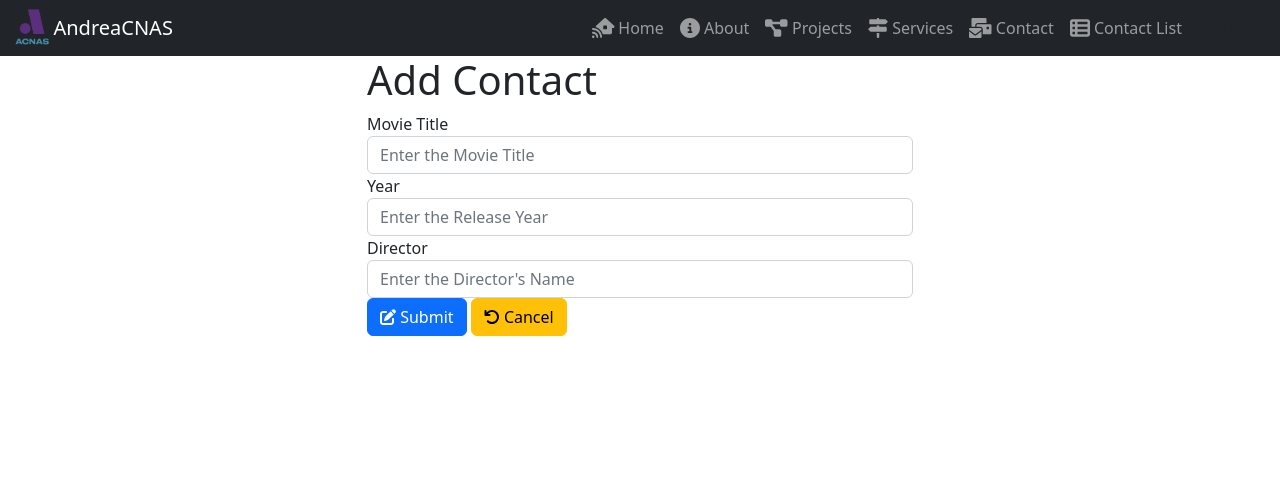
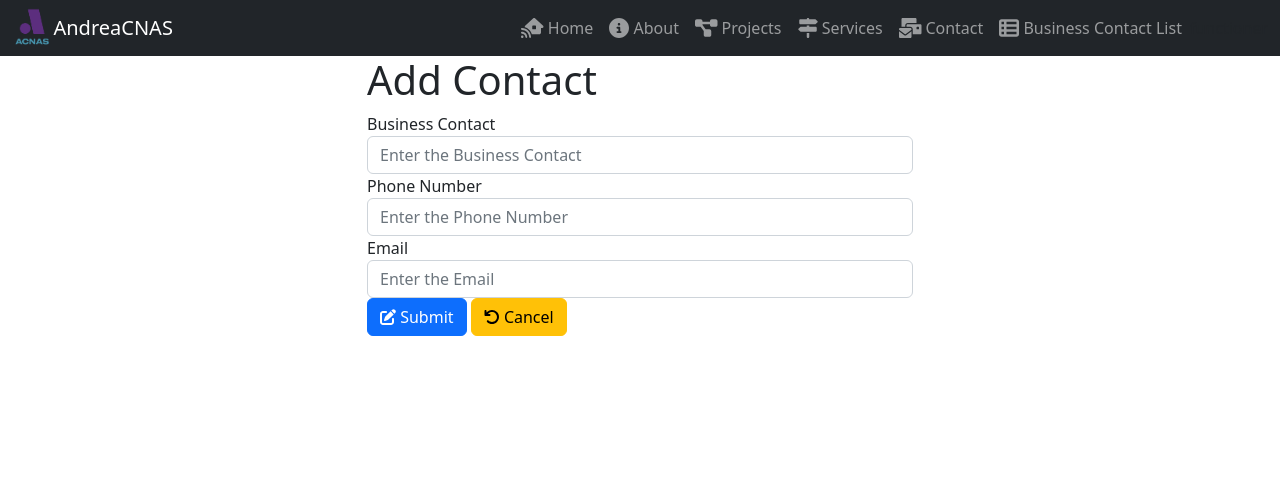
Before and after one commit to Andreacnas/COMP229-Assignment2, a Node server app: page /contacts-add in a window 1280 px wide. Shown: the top 484 px of the page. Run offline with Node 20, Linux system fonts and the light colour scheme; some libraries are stand-ins or nearby versions.

Commit message:
updated contacts cotrollers, views(update amd list), routes, etc

```diff
--- a/app/controllers/contacts.controller.server.js
+++ b/app/controllers/contacts.controller.server.js
@@ -12,12 +12,12 @@ export function DisplayContactsList(req, res, next){
             res.end(err);
         }
 
-        res.render('index', {title: 'Contacts List', page: 'contacts/list', contacts: contactsCollection});
+        res.render('index', {title: 'Business Contact List', page: 'contacts/list', contacts: contactsCollection});
     })
 }
 
 export function DisplayContactsAddPage(req, res, next){
-    res.render('index', { title: 'Add Contact', page: 'contacts/edit', contacts: {} });
+    res.render('index', { title: 'Add Contact', page: 'contacts/update', contacts: {} });
 }
 
 export function ProcessContactsAddPage(req, res, next){
@@ -38,7 +38,7 @@ export function ProcessContactsAddPage(req, res, next){
     } )
 }
 
-export function DisplayContactsEditPage(req, res, next){
+export function DisplayContactsUpdatePage(req, res, next){
     let id = req.params.id;
 
     contactsModel.findById(id, (err, contacts) => {
@@ -47,11 +47,11 @@ export function DisplayContactsEditPage(req, res, next){
             res.end(err);
         }
 
-        res.render('index', { title: 'Edit Contact', page: 'contacts/edit', contacts: contacts });
+        res.render('index', { title: 'Update Contact', page: 'contacts/update', contacts: contacts });
     });
 }
 
-export function ProcessContactsEditPage(req, res, next){
+export function ProcessContactsUpdatePage(req, res, next){
 
     let id = req.params.id;
 
--- a/app/views/components/header.ejs
+++ b/app/views/components/header.ejs
@@ -37,7 +37,7 @@ Date: Oct xxth, 2022 -->
         </li>
 
         <li class="nav-item">
-          <a class="nav-link <%= (page == 'contacts-list') ? 'active' : ''; %>" aria-current="page" href="/contacts-list"><i class="fa-solid fa-table-list fa-lg"></i> Contact List</a>
+          <a class="nav-link <%= (page == 'contacts-list') ? 'active' : ''; %>" aria-current="page" href="/contacts-list"><i class="fa-solid fa-table-list fa-lg"></i> Business Contact List</a>
         </li>
       </ul>
     </div>functioner
--- a/app/views/content/contacts/edit.ejs
+++ b/app/views/content/contacts/update.ejs
@@ -6,30 +6,30 @@
             <form class="form" method="POST">
                 <input type="hidden" name="id" value="<%= contacts._id %>" >
                 <div class="form-group">
-                    <label for="nameTextField">Movie Title</label>
+                    <label for="nameTextField">Business Contact</label>
                     <input type="text" class="form-control"
                     id="nameTextField"
-                    placeholder="Enter the Movie Title"
+                    placeholder="Enter the Business Contact"
                     name="name"
                     value="<%= contacts.name %>"
                     required>
                 </div>
 
                 <div class="form-group">
-                    <label for="authorTextField">Year</label>
+                    <label for="authorTextField">Phone Number</label>
                     <input type="number" class="form-control"
                     id="authorTextField"
-                    placeholder="Enter the Release Year"
+                    placeholder="Enter the Phone Number"
                     name="phone"
                     value="<%= contacts.phone %>"
                     required>
                 </div>
 
                 <div class="form-group">
-                    <label for="publishedTextField">Director</label>
+                    <label for="publishedTextField">Email</label>
                     <input type="text" class="form-control"
                     id="publishedTextField"
-                    placeholder="Enter the Director's Name"
+                    placeholder="Enter the Email"
                     name="email"
                     value="<%= contacts.email %>"
                     required>
```
Also changed, not shown: app/routes/contacts.route.server.js (+4 -4 lines), app/views/content/contacts/list.ejs (+5 -5 lines).
